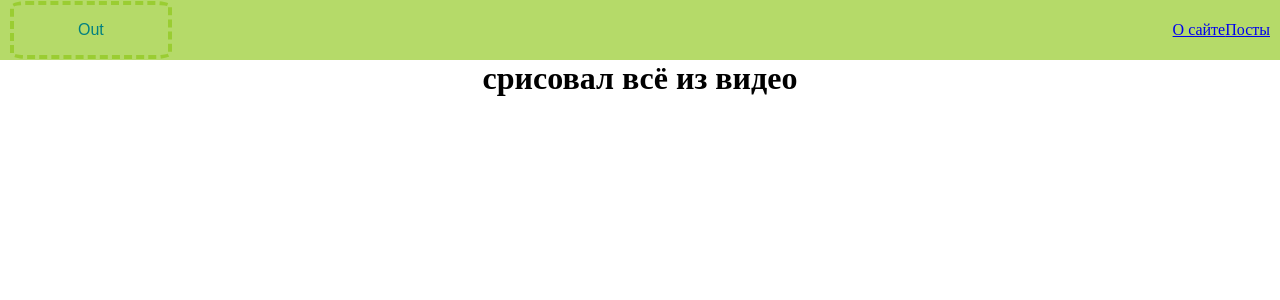
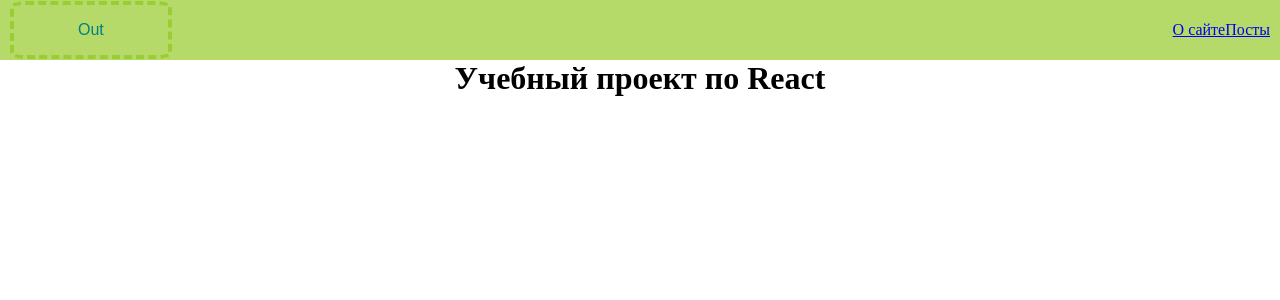
Before and after one commit to Jhon-Crow/react-first-project, a React (Create React App) app: page /about in a window 1280 px wide. Shown: the top 300 px of the page. Built offline with nearby package versions, Linux system fonts and the light colour scheme; sample sign-in values are in the browser's storage.

Commit message:
dell debug style

```diff
--- a/src/pages/About.jsx
+++ b/src/pages/About.jsx
@@ -3,7 +3,7 @@ import React from 'react';
 const About = () => {
     return (
         <h1>
-            срисовал всё из видео
+            Учебный проект по React
         </h1>
     );
 };
--- a/src/pages/Posts.jsx
+++ b/src/pages/Posts.jsx
@@ -83,7 +83,7 @@ function Posts() {
             {postError &&
                 <h1>ERROR! ${postError}</h1>}
             <Postlist remove={removePost} posts={sortedAndSearchedPosts} title={'Список постов'}/>
-            <div ref={lastElement} style={{height: 20, background: 'red'}}></div>
+            <div ref={lastElement} style={{height: 20}}></div>
             {isPostsLoading &&
                   <div style={{display: 'flex', justifyContent: 'center', marginTop: '1rem'} }><Loader/></div>
             }
```
